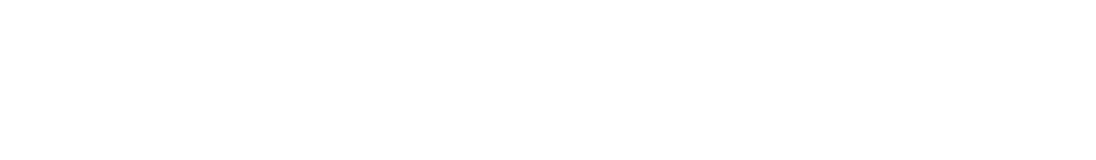
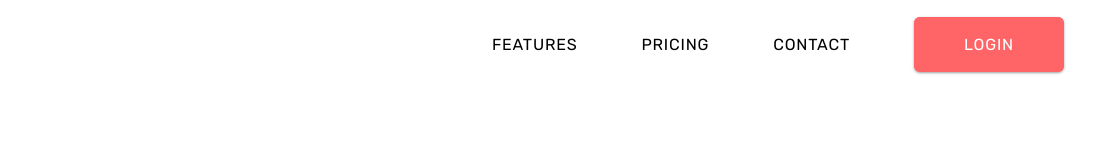
Before and after one commit to gustavo2023/bookmark-landing-page, a website: page index.html in a window 1280 px wide. Shown: the full height of the page, 184-1280 px from the left. Drawn offline with nearby package versions, Linux system fonts and the light colour scheme; files that its build step writes are made by us from their sources.

Commit message:
feat: add responsive main navigation component
- Implement the primary site navigation menu, including links for main sections and a login button.

```diff
--- a/index.html
+++ b/index.html
@@ -47,7 +47,7 @@
 
       <button
         id="mobile-menu-toggle"
-        class="bg-transparent border-none cursor-pointer md:hidden"
+        class="cursor-pointer md:hidden"
         aria-label="Open navigation menu"
         aria-controls="main-navigation"
         aria-expanded="false"
@@ -60,6 +60,54 @@
           />
         </svg>
       </button>
+
+      <nav
+        id="main-nav"
+        class="flex flex-col items-center justify-between fixed -top-0 z-50 h-full bg-blue-950 opacity-0 transition-opacity duration-300 ease-in-out md:flex-row md:relative md:bg-white md:opacity-100"
+        aria-label="Main navigation"
+      >
+        <button
+          id="close-mobile-menu"
+          class="cursor-pointer md:hidden"
+          aria-label="Close mobile menu"
+        >
+          <svg xmlns="http://www.w3.org/2000/svg" width="16" height="15">
+            <path
+              fill="#FFF"
+              fill-rule="evenodd"
+              d="M8 5.379L13.303.075l2.122 2.122L10.12 7.5l5.304 5.303-2.122 2.122L8 9.62l-5.303 5.304-2.122-2.122L5.88 7.5.575 2.197 2.697.075 8 5.38z"
+            />
+          </svg>
+        </button>
+
+        <ul
+          class="flex flex-col gap-16 uppercase tracking-wider text-white md:text-black md:flex-row"
+        >
+          <li>
+            <a href="#" class="transition-colors md:hover:text-red-400"
+              >Features</a
+            >
+          </li>
+          <li>
+            <a href="#" class="transition-colors md:hover:text-red-400"
+              >Pricing</a
+            >
+          </li>
+          <li>
+            <a href="#" class="transition-colors md:hover:text-red-400"
+              >Contact</a
+            >
+          </li>
+          <li>
+            <a
+              href="#"
+              class="border-2 border-white text-white py-4 px-12 rounded-md transition-colors ease-in-out md:border-red-400 md:shadow-sm/30 md:shadow-black md:bg-red-400 md:hover:bg-white md:hover:text-red-400"
+              aria-label="Login"
+              >Login</a
+            >
+          </li>
+        </ul>
+      </nav>
     </header>
   </body>
 </html>
```
